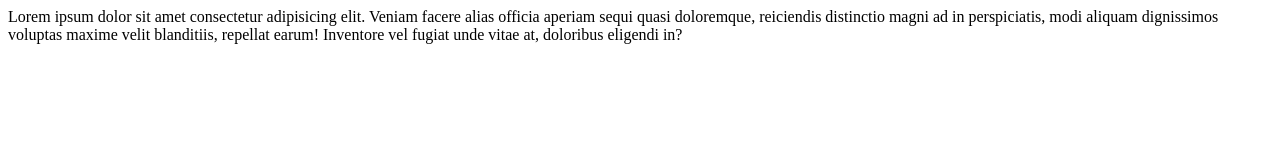
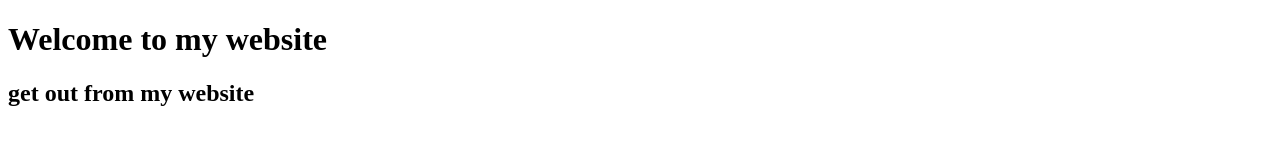
Before and after one commit to AdnaNation/repo-2, a plain HTML site: page index.html in a window 1280 px wide. Drawn offline with Linux system fonts and the light colour scheme.

Commit message:
added header

```diff
--- a/index.html
+++ b/index.html
@@ -7,6 +7,7 @@
     </title>
 </head>
 <body>
-   Lorem ipsum dolor sit amet consectetur adipisicing elit. Veniam facere alias officia aperiam sequi quasi doloremque, reiciendis distinctio magni ad in perspiciatis, modi aliquam dignissimos voluptas maxime velit blanditiis, repellat earum! Inventore vel fugiat unde vitae at, doloribus eligendi in?
+   <h1>Welcome to my website</h1>
+   <h2>get out from my website</h2>
 </body>
 </html>
```
